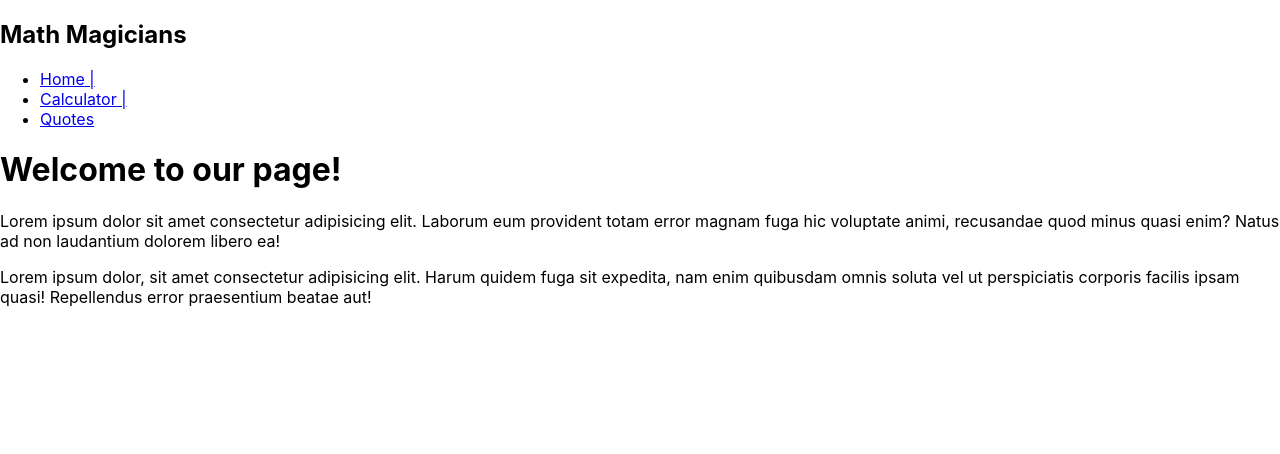
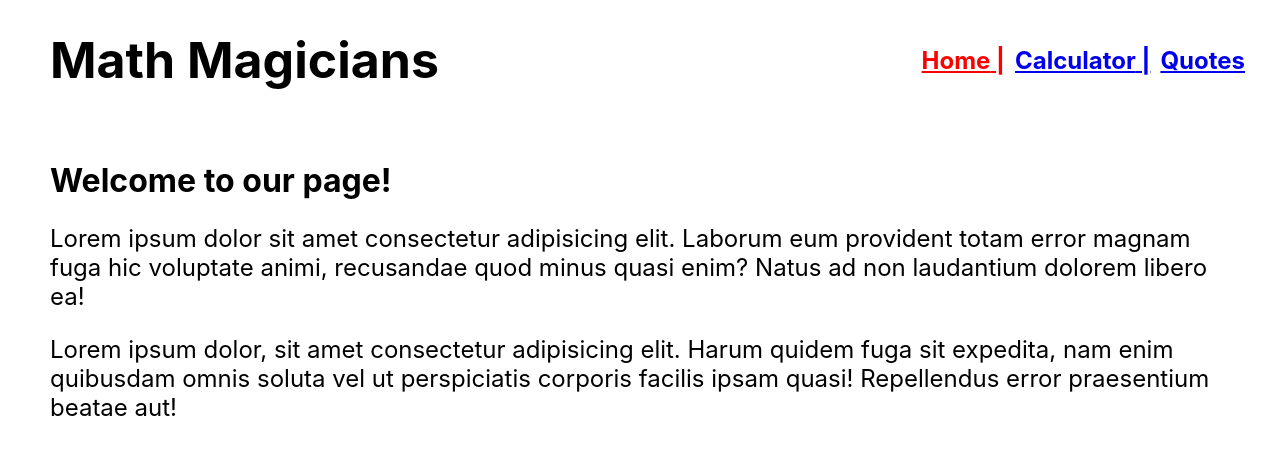
Before and after one commit to lincoln1883/math-magicians, a React (Create React App) app: page / in a window 1280 px wide. Shown: the top 454 px of the page. Built offline with nearby package versions, Linux system fonts and the light colour scheme.

Commit message:
Add styling to the components and pages.

```diff
--- a/src/App.css
+++ b/src/App.css
@@ -6,3 +6,62 @@
   height: 100vh;
   margin: 10px 30px;
 }
+
+.nav-bar {
+  display: flex;
+  justify-content: space-between;
+  margin: 10px 30px;
+}
+
+.nav-title {
+  font-size: 50px;
+  font-weight: bold;
+  margin: 20px;
+}
+
+.nav-list {
+  display: flex;
+  justify-content: space-between;
+  list-style: none;
+  align-items: center;
+  padding: 0;
+}
+
+.nav-list li {
+  font-size: 1.5rem;
+  font-weight: bold;
+  padding: 0 5px;
+}
+
+.nav-item:hover {
+  cursor: pointer;
+  color: rgb(62, 157, 188);
+}
+
+.wrapper {
+  display: flex;
+  flex-wrap: wrap;
+  gap: 30px;
+  justify-content: space-between;
+  margin: 50px 30px;
+}
+
+.active {
+  color: red;
+}
+
+.text-container {
+  text-align: start;
+  padding: 20px 50px;
+}
+
+.text-container p {
+  font-size: 1.5rem;
+  font-weight: 400;
+}
+
+.not-found__text {
+  font-size: 2rem;
+  font-weight: 500;
+  text-align: center;
+}
--- a/src/components/quotes.css
+++ b/src/components/quotes.css
@@ -1,10 +1,8 @@
 .container {
   display: flex;
-  flex-direction: column;
   justify-content: center;
   align-items: center;
-  width: 50%;
-  margin: 0 auto;
+  height: 70vh;
 }
 
 .box {
@@ -24,7 +22,7 @@
 .loading,
 .error {
   font-family: 'Roboto', sans-serif;
-  font-weight: 300;
+  font-weight: 500;
   font-size: 2.5rem;
   margin: 0;
 }
```
